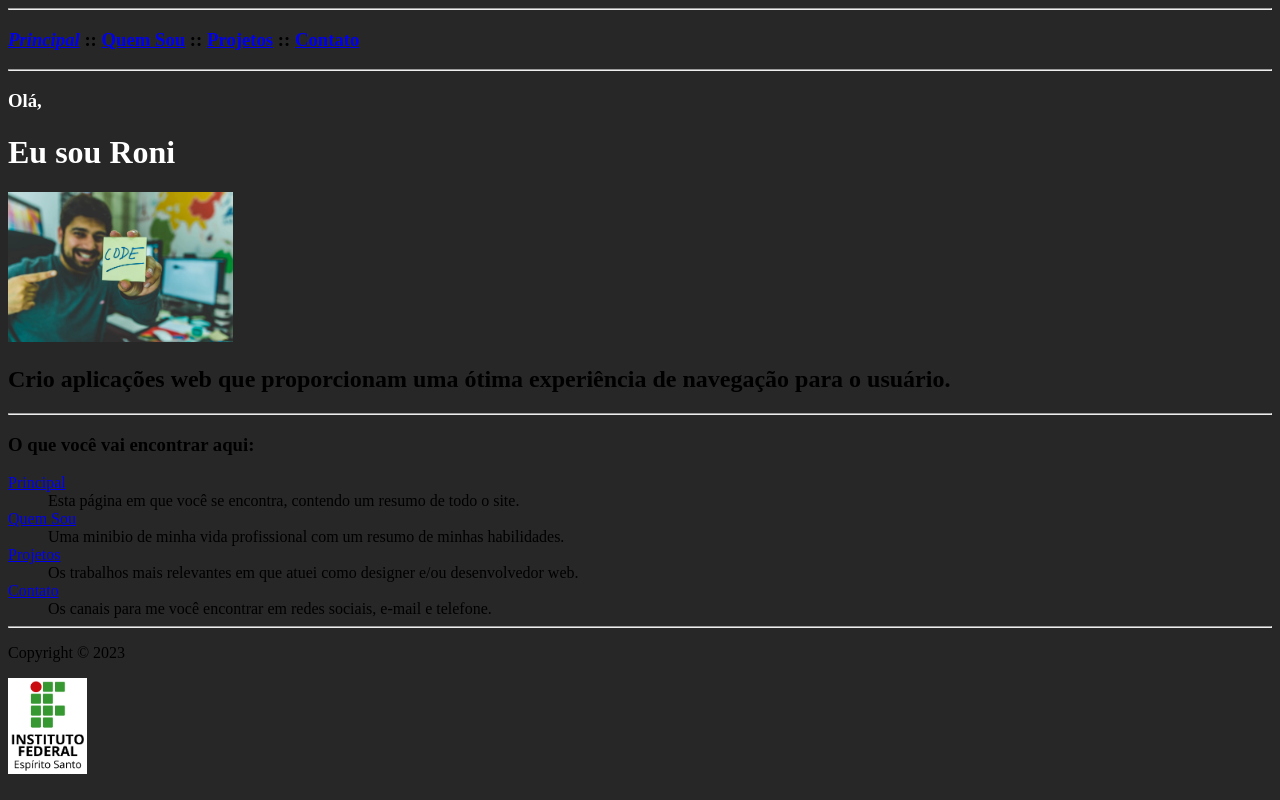
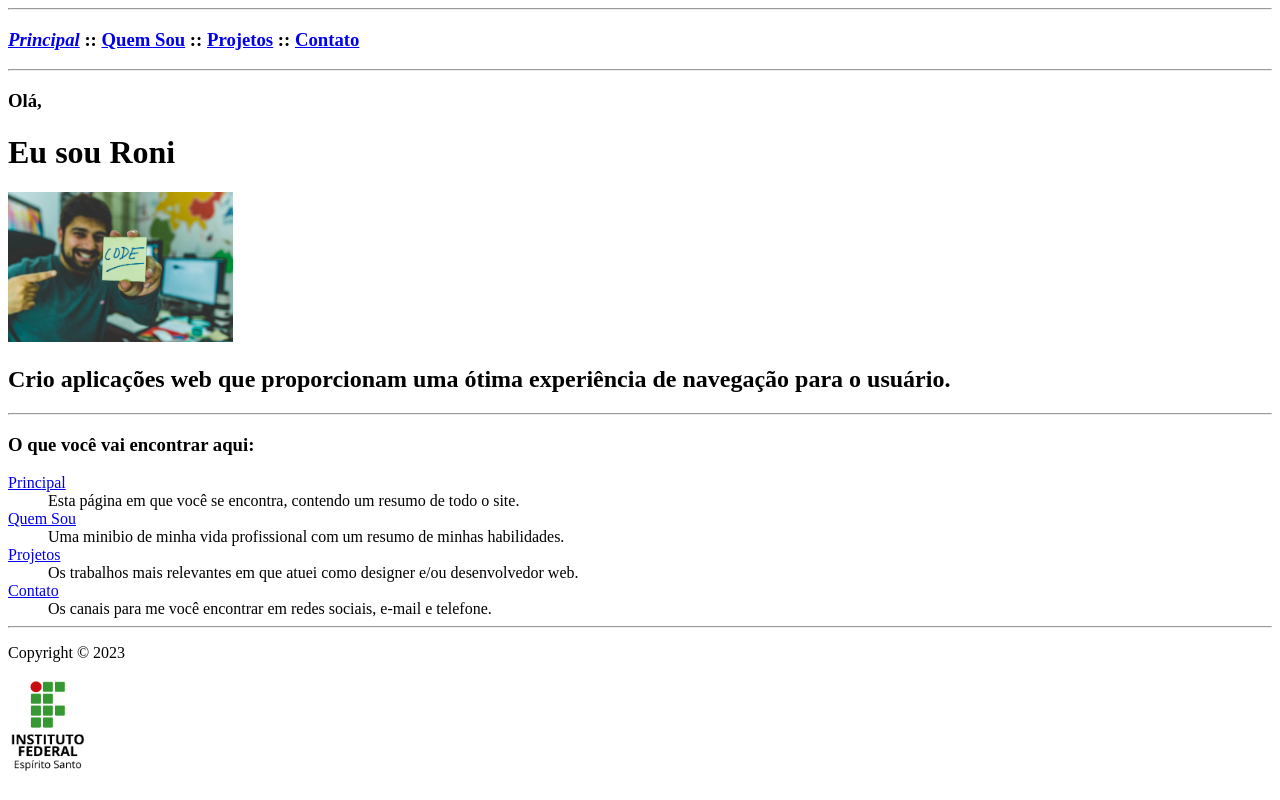
Before and after one commit to ronizada/teste1, a plain HTML site: page index.html in a window 1280 px wide. Drawn offline with Linux system fonts and the light colour scheme.

Commit message:
Update index.html

```diff
--- a/index.html
+++ b/index.html
@@ -9,7 +9,7 @@
     <title>Meu Portfolio :: Principal</title>
 </head>
 
-<body style="background-color: #272727;">
+<body>
     <hr>
     <h3>
         <i><a href="index.html" >Principal</a></i> ::
@@ -22,8 +22,8 @@
 
     </h3>
     <hr>
-    <h3 style="color: #ffffff;">Olá,</h3>
-    <h1 style="color: #ffffff;">Eu sou <b>Roni</b></h1>
+    <h3>Olá,</h3>
+    <h1>Eu sou <b>Roni</b></h1>
     <!-- 5. Imagem pessoa.jpg que está na pasta img -->
     <img src="img/pessoa.jpg" alt="Pessoa" height="150">
 
```
